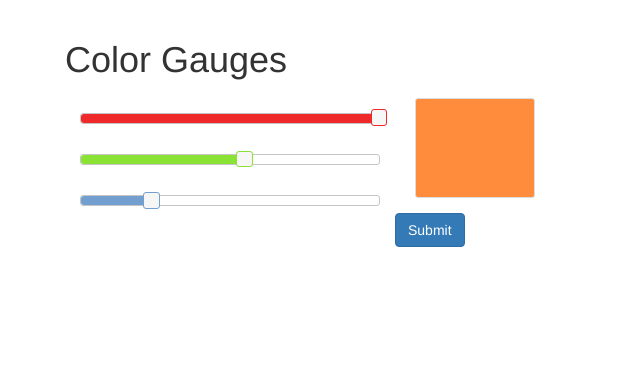
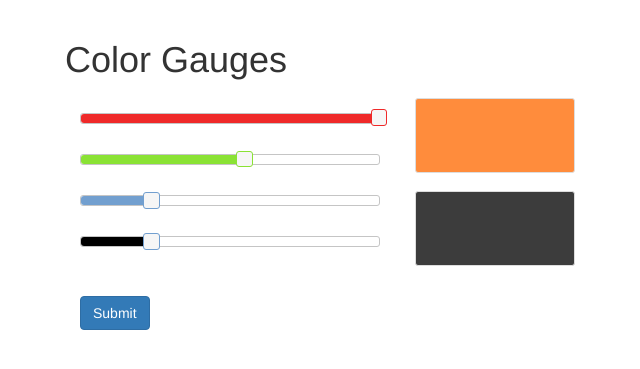
Before and after one commit to qualiscumque/wake_up_light_interface, a Flask app: page /gauges in a window 1280 px wide. Shown: the part 52-421 px from the top of the page, without its empty margins (5-645 px from the left). Run offline with Flask 2, Linux system fonts and the light colour scheme; some libraries are stand-ins or nearby versions.

Commit message:
Added Slider for white and updated callbacks.

```diff
--- a/app.py
+++ b/app.py
@@ -158,6 +158,14 @@ def color_gauges():
     return render_template('gauges.html')
 
 
+@app.route('/valueofslider')
+def valueofslider():
+    sender = request.args.get('sender')
+    value = request.args.get('value')
+    print("{}: {}".format(sender, value))
+    return render_template('gauges.html')
+
+
 if __name__ == '__main__':
     app.secret_key = 'secret123'
     app.run(
--- a/templates/gauges.html
+++ b/templates/gauges.html
@@ -3,17 +3,26 @@
 {% block head %}
   {{ super() }}
   <link rel="stylesheet" href="//code.jquery.com/ui/1.12.1/themes/base/jquery-ui.css">
-  <link rel="stylesheet" href="/resources/demos/style.css">
   <style>
-    #red, #green, #blue {
+    .btn-primary{
+      margin: 15px 0px 0px 15px;
+    }
+    #red, #green, #blue, #white {
       float: left;
       clear: left;
       width: 300px;
       margin: 15px;
     }
-    #swatch {
-      width: 120px;
-      height: 100px;
+    #swatch_rgb {
+      width: 160px;
+      height: 75px;
+      margin-top: 18px;
+      margin-left: 350px;
+      background-image: none;
+    }
+    #swatch_white {
+      width: 160px;
+      height: 75px;
       margin-top: 18px;
       margin-left: 350px;
       background-image: none;
@@ -24,6 +33,8 @@
     #green .ui-slider-handle { border-color: #8ae234; }
     #blue .ui-slider-range { background: #729fcf; }
     #blue .ui-slider-handle { border-color: #729fcf; }
+    #white .ui-slider-range { background: #000000; }
+    #white .ui-slider-handle { border-color: #729fcf; }
   </style>
   <script src="https://code.jquery.com/jquery-1.12.4.js"></script>
   <script src="https://code.jquery.com/ui/1.12.1/jquery-ui.js"></script>
@@ -43,14 +54,25 @@
         return hex.join( "" ).toUpperCase();
       }
       function refreshSwatch() {
+        var id = $(this).attr('id');
         var red = $( "#red" ).slider( "value" ),
           green = $( "#green" ).slider( "value" ),
           blue = $( "#blue" ).slider( "value" ),
+          white = $( "#white" ).slider( "value" ),
           hex = hexFromRGB( red, green, blue );
-        $( "#swatch" ).css( "background-color", "#" + hex );
+        $( "#swatch_rgb" ).css( "background-color", "#" + hex );
+        $( "#swatch_white" ).css( "background-color", "#" +
+          white.toString( 16 ) +
+          white.toString( 16 ) +
+          white.toString( 16 )
+        );
+        $.getJSON('/valueofslider', {
+          sender: id,
+          value:$( "#" + id ).slider( "value" )
+        })
       }
 
-      $( "#red, #green, #blue" ).slider({
+      $( "#red, #green, #blue, #white" ).slider({
         orientation: "horizontal",
         range: "min",
         max: 255,
@@ -61,6 +83,8 @@
       $( "#red" ).slider( "value", 255 );
       $( "#green" ).slider( "value", 140 );
       $( "#blue" ).slider( "value", 60 );
+      $( "#white" ).slider( "value", 60 );
+
     } );
   </script>
 {% endblock %}
@@ -71,8 +95,10 @@
       <div id="red"></div>
       <div id="green"></div>
       <div id="blue"></div>
+      <div id="white"></div>
 
-      <div id="swatch" class="ui-widget-content ui-corner-all"></div>
+      <div id="swatch_rgb" class="ui-widget-content ui-corner-all"></div>
+      <div id="swatch_white" class="ui-widget-content ui-corner-all"></div>
     </div>
 
     <input class="btn btn-primary" type="submit" value="Submit">
```
